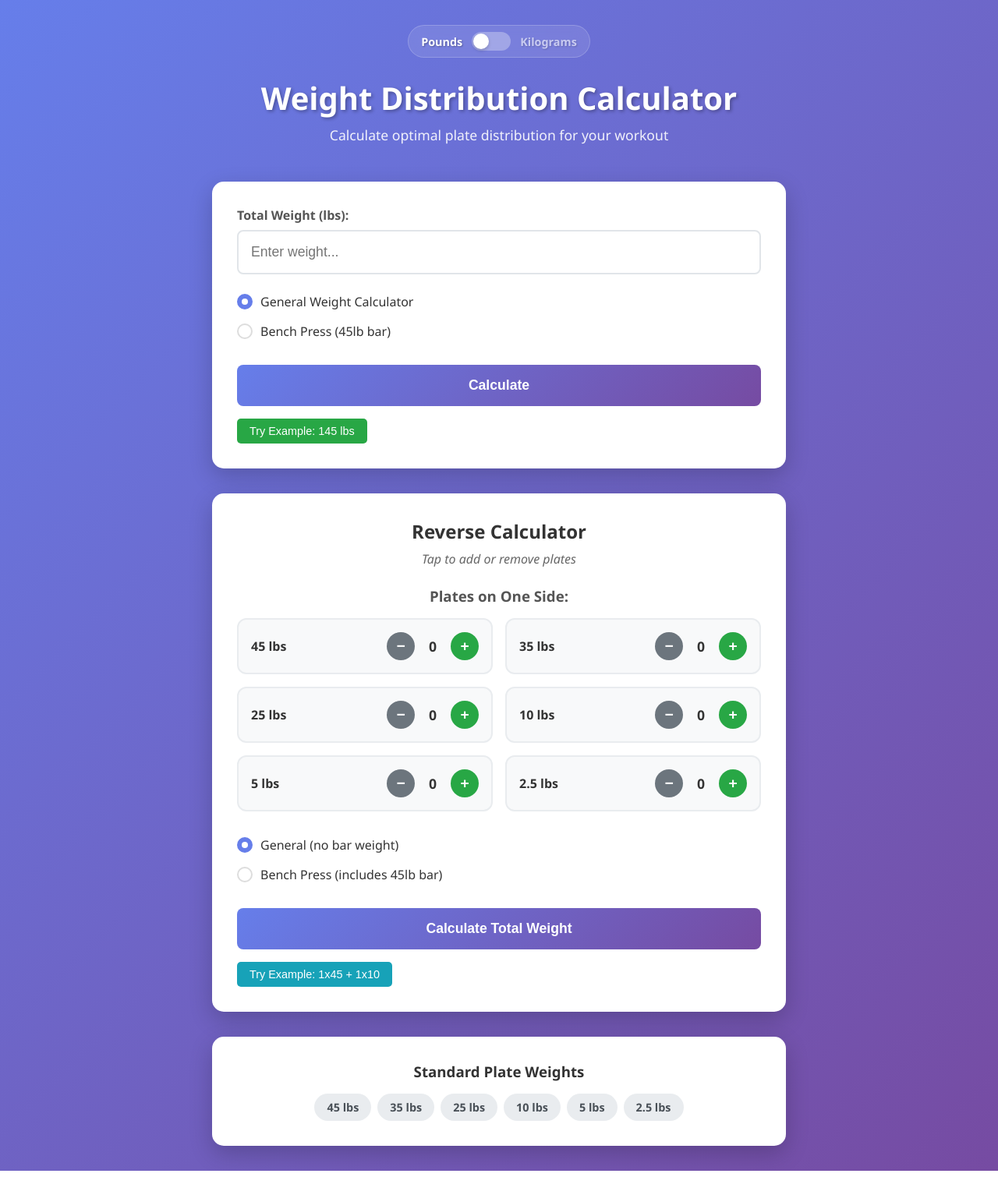
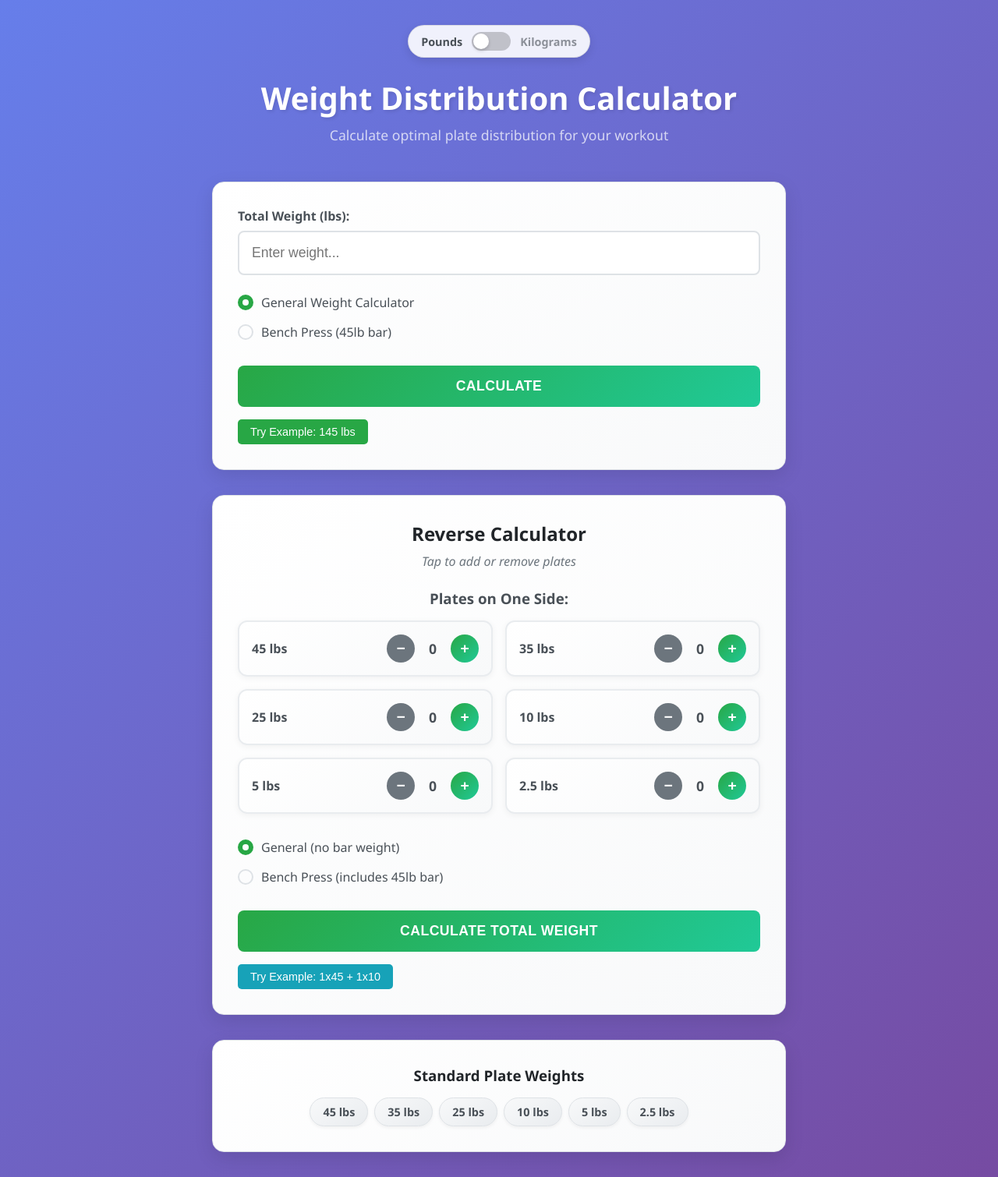
Before and after one commit to AnvayB/PlateStack, a plain HTML site: page index.html in a window 1280 px wide. Shown: the whole page at 78% size. Drawn offline with Linux system fonts and the light colour scheme.

Commit message:
update styling:

```diff
--- a/styles.css
+++ b/styles.css
@@ -8,7 +8,7 @@ body {
     font-family: 'Segoe UI', Tahoma, Geneva, Verdana, sans-serif;
     background: linear-gradient(135deg, #667eea 0%, #764ba2 100%);
     min-height: 100vh;
-    color: #333;
+    color: #495057;
 }
 
 .container {
@@ -34,12 +34,13 @@ header {
     display: inline-flex;
     align-items: center;
     cursor: pointer;
-    background: rgba(255, 255, 255, 0.1);
+    background: rgba(255, 255, 255, 0.9);
     border-radius: 25px;
     padding: 0.5rem 1rem;
     backdrop-filter: blur(10px);
-    border: 1px solid rgba(255, 255, 255, 0.2);
+    border: 1px solid rgba(0, 0, 0, 0.1);
     gap: 0.75rem;
+    box-shadow: 0 4px 12px rgba(0, 0, 0, 0.1);
 }
 
 .unit-toggle input[type="checkbox"] {
@@ -50,7 +51,7 @@ header {
     position: relative;
     width: 50px;
     height: 24px;
-    background: rgba(255, 255, 255, 0.3);
+    background: rgba(0, 0, 0, 0.2);
     border-radius: 12px;
     transition: background 0.3s ease;
 }
@@ -78,10 +79,10 @@ header {
 
 .toggle-label-left,
 .toggle-label-right {
-    color: white;
+    color: #495057;
     font-weight: 600;
     font-size: 0.9rem;
-    text-shadow: 1px 1px 2px rgba(0, 0, 0, 0.3);
+    text-shadow: none;
     transition: opacity 0.3s ease;
 }
 
@@ -96,31 +97,34 @@ header {
 header h1 {
     font-size: 2.5rem;
     margin-bottom: 0.5rem;
-    text-shadow: 2px 2px 4px rgba(0,0,0,0.3);
+    text-shadow: 2px 2px 4px rgba(0,0,0,0.1);
+    color: white;
 }
 
 header p {
     font-size: 1.1rem;
-    opacity: 0.9;
+    opacity: 0.8;
+    color: rgba(255, 255, 255, 0.9);
 }
 
 .calculator-section {
-    background: white;
+    background: linear-gradient(145deg, #ffffff 0%, #f8f9fa 100%);
     padding: 2rem;
     border-radius: 15px;
-    box-shadow: 0 10px 30px rgba(0,0,0,0.2);
+    box-shadow: 0 8px 25px rgba(0,0,0,0.1), inset 0 1px 0 rgba(255,255,255,0.8);
     margin-bottom: 2rem;
+    border: 1px solid #dee2e6;
 }
 
 .calculator-section h2 {
-    color: #333;
+    color: #212529;
     margin-bottom: 0.5rem;
     text-align: center;
 }
 
 .section-description {
     text-align: center;
-    color: #666;
+    color: #6c757d;
     margin-bottom: 1.5rem;
     font-style: italic;
 }
@@ -133,21 +137,25 @@ header p {
     display: block;
     margin-bottom: 0.5rem;
     font-weight: 600;
-    color: #555;
+    color: #495057;
 }
 
 .input-group input {
     width: 100%;
     padding: 1rem;
-    border: 2px solid #e1e5e9;
+    border: 2px solid #dee2e6;
     border-radius: 8px;
     font-size: 1.1rem;
     transition: border-color 0.3s ease;
+    background: #ffffff;
+    color: #495057;
 }
 
 .input-group input:focus {
     outline: none;
-    border-color: #667eea;
+    border-color: #28a745;
+    background: #ffffff;
+    box-shadow: 0 0 0 3px rgba(40, 167, 69, 0.1);
 }
 
 .calculator-type {
@@ -160,6 +168,7 @@ header p {
     margin-bottom: 1rem;
     cursor: pointer;
     font-weight: 500;
+    color: #495057;
 }
 
 .radio-label input[type="radio"] {
@@ -169,7 +178,7 @@ header p {
 .radio-custom {
     width: 20px;
     height: 20px;
-    border: 2px solid #ddd;
+    border: 2px solid #dee2e6;
     border-radius: 50%;
     margin-right: 10px;
     position: relative;
@@ -177,8 +186,8 @@ header p {
 }
 
 .radio-label input[type="radio"]:checked + .radio-custom {
-    border-color: #667eea;
-    background: #667eea;
+    border-color: #28a745;
+    background: #28a745;
 }
 
 .radio-label input[type="radio"]:checked + .radio-custom::after {
@@ -196,7 +205,7 @@ header p {
 .calculate-btn {
     width: 100%;
     padding: 1rem;
-    background: linear-gradient(135deg, #667eea 0%, #764ba2 100%);
+    background: linear-gradient(135deg, #28a745 0%, #20c997 100%);
     color: white;
     border: none;
     border-radius: 8px;
@@ -204,11 +213,14 @@ header p {
     font-weight: 600;
     cursor: pointer;
     transition: transform 0.2s ease, box-shadow 0.2s ease;
+    text-transform: uppercase;
+    letter-spacing: 0.5px;
 }
 
 .calculate-btn:hover {
     transform: translateY(-2px);
-    box-shadow: 0 5px 15px rgba(0,0,0,0.3);
+    box-shadow: 0 5px 15px rgba(40, 167, 69, 0.3);
+    background: linear-gradient(135deg, #20c997 0%, #17a2b8 100%);
 }
 
 .calculate-btn:active {
@@ -221,7 +233,7 @@ header p {
 }
 
 .plate-input-section h3 {
-    color: #555;
+    color: #495057;
     margin-bottom: 1rem;
     text-align: center;
 }
@@ -238,20 +250,22 @@ header p {
     justify-content: space-between;
     align-items: center;
     padding: 1rem;
-    background: #f8f9fa;
+    background: linear-gradient(145deg, #ffffff 0%, #f8f9fa 100%);
     border-radius: 12px;
     border: 2px solid #e9ecef;
     transition: all 0.3s ease;
+    box-shadow: 0 2px 8px rgba(0, 0, 0, 0.05);
 }
 
 .plate-input-group:hover {
-    border-color: #667eea;
-    box-shadow: 0 2px 8px rgba(102, 126, 234, 0.2);
+    border-color: #28a745;
+    box-shadow: 0 4px 12px rgba(40, 167, 69, 0.15);
+    transform: translateY(-1px);
 }
 
 .plate-label {
     font-weight: 600;
-    color: #333;
+    color: #495057;
     font-size: 1rem;
 }
 
@@ -276,35 +290,38 @@ header p {
 }
 
 .plate-btn.plus {
-    background: #28a745;
+    background: linear-gradient(135deg, #28a745 0%, #20c997 100%);
     color: white;
 }
 
 .plate-btn.plus:hover {
-    background: #218838;
+    background: linear-gradient(135deg, #20c997 0%, #17a2b8 100%);
     transform: scale(1.1);
+    box-shadow: 0 2px 8px rgba(40, 167, 69, 0.3);
 }
 
 .plate-btn.minus {
-    background: #dc3545;
+    background: linear-gradient(135deg, #dc3545 0%, #fd7e14 100%);
     color: white;
 }
 
 .plate-btn.minus:hover {
-    background: #c82333;
+    background: linear-gradient(135deg, #fd7e14 0%, #ffc107 100%);
     transform: scale(1.1);
+    box-shadow: 0 2px 8px rgba(220, 53, 69, 0.3);
 }
 
 .plate-btn:disabled {
     background: #6c757d;
     cursor: not-allowed;
     transform: none;
+    box-shadow: none;
 }
 
 .plate-count {
     font-weight: 700;
     font-size: 1.1rem;
-    color: #333;
+    color: #495057;
     min-width: 30px;
     text-align: center;
 }
@@ -314,11 +331,12 @@ header p {
 }
 
 .results {
-    background: white;
+    background: linear-gradient(145deg, #ffffff 0%, #f8f9fa 100%);
     padding: 2rem;
     border-radius: 15px;
-    box-shadow: 0 10px 30px rgba(0,0,0,0.2);
+    box-shadow: 0 8px 25px rgba(0,0,0,0.1), inset 0 1px 0 rgba(255,255,255,0.8);
     margin-bottom: 2rem;
+    border: 1px solid #dee2e6;
 }
 
 .results.hidden {
@@ -326,7 +344,7 @@ header p {
 }
 
 .results h2 {
-    color: #333;
+    color: #212529;
     margin-bottom: 1.5rem;
     text-align: center;
 }
@@ -338,7 +356,7 @@ header p {
 }
 
 .plate-breakdown h3 {
-    color: #555;
+    color: #495057;
     margin-bottom: 1rem;
 }
 
@@ -349,7 +367,7 @@ header p {
 }
 
 .plate {
-    background: linear-gradient(135deg, #667eea 0%, #764ba2 100%);
+    background: linear-gradient(135deg, #28a745 0%, #20c997 100%);
     color: white;
     padding: 0.5rem 1rem;
     border-radius: 20px;
@@ -357,6 +375,7 @@ header p {
     display: flex;
     align-items: center;
     gap: 0.5rem;
+    box-shadow: 0 2px 4px rgba(0,0,0,0.1);
 }
 
 .plate::before {
@@ -374,36 +393,40 @@ header p {
     display: flex;
     justify-content: space-between;
     padding: 0.75rem;
-    background: #f8f9fa;
+    background: linear-gradient(145deg, #ffffff 0%, #f8f9fa 100%);
     border-radius: 8px;
-    border-left: 4px solid #667eea;
+    border-left: 4px solid #28a745;
+    border: 1px solid #e9ecef;
+    box-shadow: 0 2px 4px rgba(0, 0, 0, 0.05);
 }
 
 .total-weight-item {
-    background: #e8f5e8;
+    background: linear-gradient(145deg, #d4edda 0%, #c3e6cb 100%);
     border-left-color: #28a745;
     font-weight: 700;
+    border: 1px solid #28a745;
 }
 
 .info-item .label {
     font-weight: 600;
-    color: #555;
+    color: #6c757d;
 }
 
 .info-item .value {
     font-weight: 700;
-    color: #333;
+    color: #495057;
 }
 
 .info-section {
-    background: white;
+    background: linear-gradient(145deg, #ffffff 0%, #f8f9fa 100%);
     padding: 2rem;
     border-radius: 15px;
-    box-shadow: 0 10px 30px rgba(0,0,0,0.2);
+    box-shadow: 0 8px 25px rgba(0,0,0,0.1), inset 0 1px 0 rgba(255,255,255,0.8);
+    border: 1px solid #dee2e6;
 }
 
 .info-section h3 {
-    color: #333;
+    color: #212529;
     margin-bottom: 1rem;
     text-align: center;
 }
@@ -416,12 +439,14 @@ header p {
 }
 
 .plate-weight {
-    background: #e9ecef;
+    background: linear-gradient(145deg, #f8f9fa 0%, #e9ecef 100%);
     color: #495057;
     padding: 0.5rem 1rem;
     border-radius: 20px;
     font-weight: 600;
     font-size: 0.9rem;
+    border: 1px solid #dee2e6;
+    box-shadow: 0 2px 4px rgba(0, 0, 0, 0.05);
 }
 
 @media (max-width: 768px) {
```
